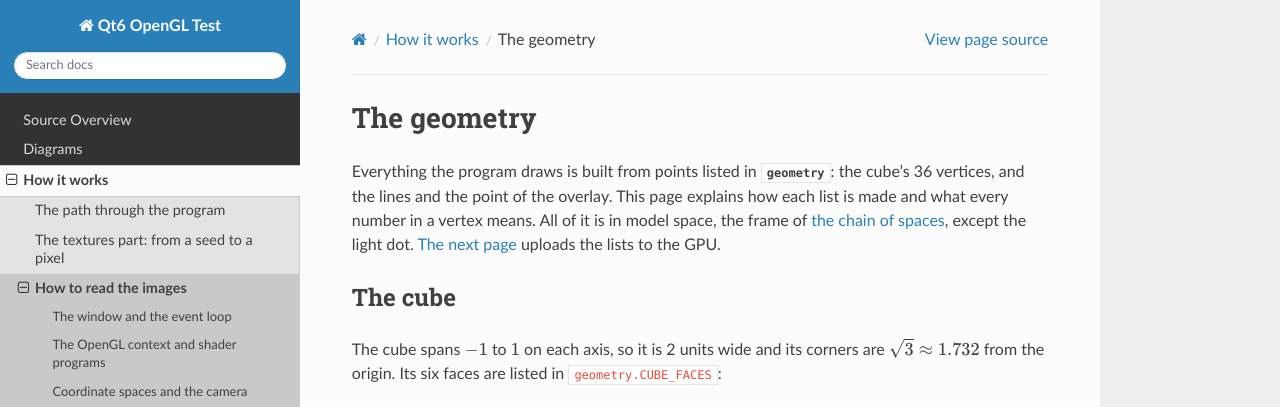
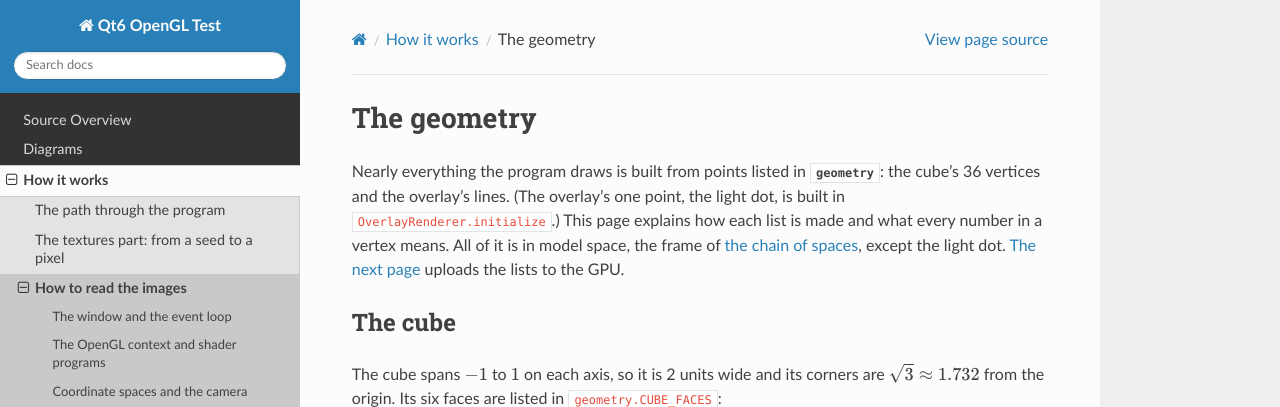
Before and after one commit to esba1ley/opengl_python_qt6_test, a Sphinx documentation site: the page built from docs/guide/geometry.md, in a window 1280 px wide and 900 px high, cut to the strip 0-407 px from the top of the window. Built offline with Sphinx 7.4.7 and the Read the Docs theme 3.1.0, drawn with Linux system fonts in a browser that asks for light colours; pages that are not in the unit, such as notebooks, are missing from menus; the version number could not be read and is left out.

Commit message:
fix(docs): align comments, docstrings and project docs with the guide
Co-Authored-By: Claude Opus 5.5 <noreply@anthropic.com>

```diff
--- a/docs/guide/geometry.md
+++ b/docs/guide/geometry.md
@@ -1,9 +1,10 @@
 # The geometry
 
-Everything the program draws is built from points listed in
-{py:mod}`geometry`: the cube's 36 vertices, and the lines and the point of
-the overlay. This page explains how each list is made and what every number
-in a vertex means. All of it is in model space, the frame of
+Nearly everything the program draws is built from points listed in
+{py:mod}`geometry`: the cube's 36 vertices and the overlay's lines. (The
+overlay's one point, the light dot, is built in `OverlayRenderer.initialize`.)
+This page explains how each list is made and what every number in
+a vertex means. All of it is in model space, the frame of
 {ref}`the chain of spaces <guide-spaces-chain>`, except the light dot.
 [The next page](buffers.md) uploads the lists to the GPU.
 
```
Also changed, not shown: docs/guide/buffers.md (+2 -0 lines), .claude/ARCHITECTURE.md, .claude/DECISIONS.md, .claude/JOURNAL.md, 5 other files.
